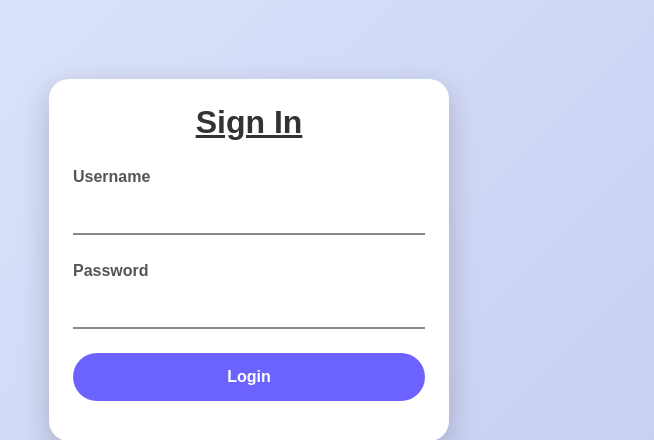
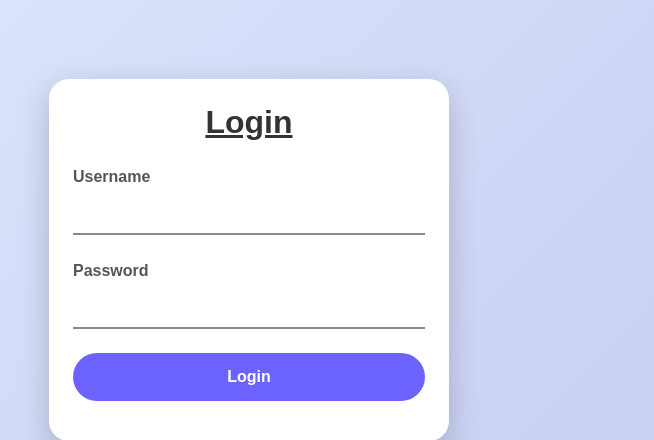
Before and after one commit to KaceyStarr/Hackaton2025, a Flask app: page /login in a window 1280 px wide. Shown: the part 140-580 px from the top of the page, without its empty margins (391-1045 px from the left). Run offline with Flask 3, Linux system fonts and the light colour scheme; some libraries are stand-ins or nearby versions.

Commit message:
change tittl

```diff
--- a/templates/login.html
+++ b/templates/login.html
@@ -3,7 +3,7 @@
 <head>
     <meta charset="UTF-8">
     <meta name="viewport" content="width=device-width, initial-scale=1.0">
-    <title>Sign In</title>
+    <title>Login</title>
 
     <!-- Link to Bootstrap CSS (via CDN) -->
     <link href="https://stackpath.bootstrapcdn.com/bootstrap/4.5.2/css/bootstrap.min.css" rel="stylesheet">
@@ -17,7 +17,7 @@
 <!-- Centered Container Section -->
 <div id="loginform" class="container">
     <div class="card p-4">
-        <h1 class="text-center">Sign In</h1>
+        <h1 class="text-center">Login</h1>
         <form action="" method="POST" class="form-group">
             <label for="user">Username</label>
             <input type="text" id="user" name="user" class="form-control" required><br>
```
